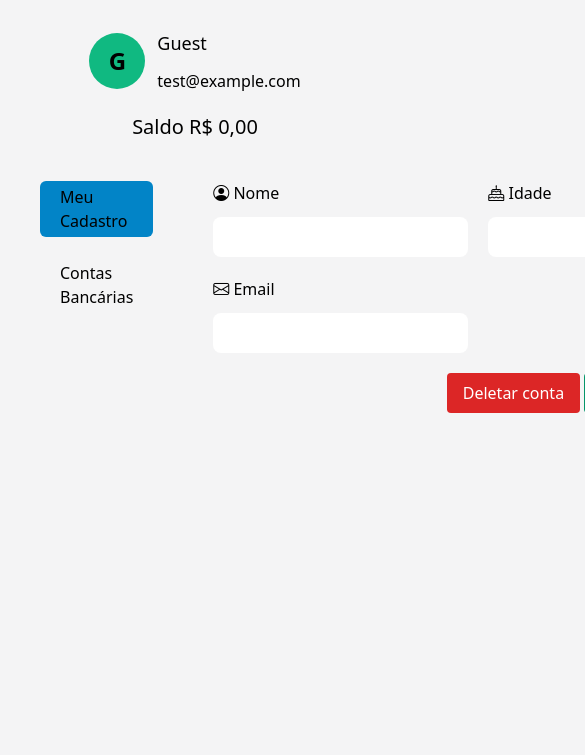
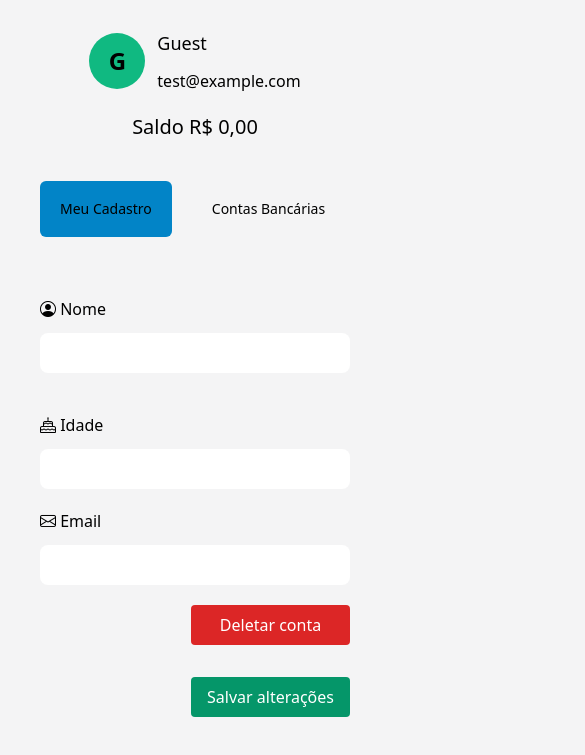
Before and after one commit to NikolasMenezes/finance_control, a website with bundled scripts: page views/settings.html in a window 390 px wide. Shown: the part 99-854 px from the top of the page, 585 px wide, since content can reach past the window. Built offline with nearby package versions, Linux system fonts and the light colour scheme; no server answers.

Commit message:
styles: add responsivity settings page

```diff
--- a/assets/js/constants/app.js
+++ b/assets/js/constants/app.js
@@ -1,2 +1,2 @@
 export const URL_API = "https://s-mobills.theonlyducks.com.br/api";
-export const APP_URL = "http://localhost:5500";
+export const APP_URL = "https://finance-control-ruby.vercel.app/";
--- a/assets/js/settings/render-account-element.js
+++ b/assets/js/settings/render-account-element.js
@@ -1,7 +1,7 @@
 export async function renderAccountElement(container, { name, balance, id }) {
   const html = `
   <div class="flex flex-col gap-5 p-5 border border-zinc-50 rounded">
-    <div class="flex justify-between ">
+    <div class="flex flex-col gap-3 md:flex-row justify-between ">
       <p lass="font-medium text-md">${name}</p>
       <p class="font-medium text-md">Saldo <span class="account-balance-span ${
         balance >= 0 ? "text-emerald-500" : "text-red-500"
--- a/views/settings.html
+++ b/views/settings.html
@@ -81,20 +81,21 @@
       <p class="font-medium text-xl self-center lg:self-auto">Saldo <span id="balance-span">R$ 0,00</span></p>
     </div>
 
-    <div class="flex gap-5">
+    <div class="flex flex-col md:flex-row gap-5">
       <aside class="lg:w-3/12 p-5">
-        <ul class="flex flex-col gap-5">
+        <ul class="flex md:flex-col gap-5">
           <li
-            class="navigation-item bg-sky-600 h-14 px-5 rounded-md flex items-center hover:cursor-pointer text-md font-medium"
+            class="navigation-item bg-sky-600 text-sm md:text-md h-14 px-5 rounded-md flex items-center hover:cursor-pointer  font-medium"
             content-id="my_registration">
             Meu Cadastro
           </li>
           <li
-            class="hidden navigation-item h-14 px-5 rounded-md flex items-center hover:cursor-pointer text-md font-medium"
+            class="hidden navigation-item text-sm md:text-md h-14 px-5 rounded-md flex items-center hover:cursor-pointer  font-medium"
             content-id="cards">
             Cartões
           </li>
-          <li class="navigation-item h-14 px-5  rounded-md flex items-center hover:cursor-pointer text-md font-medium"
+          <li
+            class="navigation-item text-sm md:text-md h-14 px-5  rounded-md flex items-center hover:cursor-pointer  font-medium"
             content-id="bank_accounts">
             Contas Bancárias
           </li>
@@ -102,7 +103,7 @@
       </aside>
       <section class="lg:w-9/12 p-5" id="my_registration">
         <form class="flex flex-col">
-          <div class="flex gap-5">
+          <div class="flex flex-col md:flex-row gap-5">
             <div class="flex flex-col gap-3 mb-5">
               <label for="name"><i class="bi bi-person-circle"></i> Nome</label>
               <input type="text" name="name" id="name-input"
@@ -114,14 +115,14 @@
                 class="rounded-lg dark:text-black px-3 h-10 hover:bg-zinc-200 outline-none" />
             </div>
           </div>
-          <div class="flex gap-5">
+          <div class="flex flex-col md:flex-row gap-5">
             <div class="flex flex-col gap-3 mb-5">
               <label for="email"><i class="bi bi-envelope"></i> Email</label>
               <input type="text" name="email" id="email-input"
-                class="rounded-lg dark:text-black px-3 h-10 hover:bg-zinc-200 outline-none" />
+                class="rounded-lg dark:text-black px-3 h-10 hover:bg-zinc-200 outline-none w-full" />
             </div>
           </div>
-          <div class="self-end">
+          <div class="flex flex-col md:flex-row self-end gap-3 md:gap-5">
             <button class="rounded px-4 bg-red-600 hover:bg-red-700 duration-300 h-10 text-white mb-5" type="button"
               data-modal-target="popup-modal" data-modal-toggle="popup-modal">
               Deletar conta
```
Also changed, not shown: assets/css/output.css.
